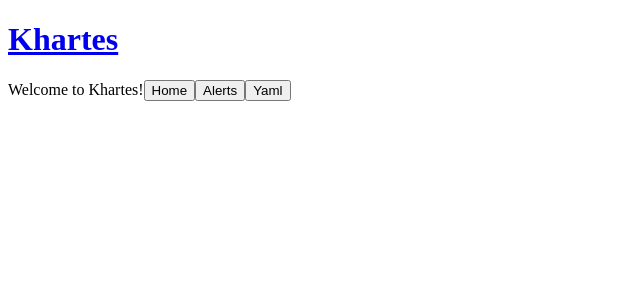
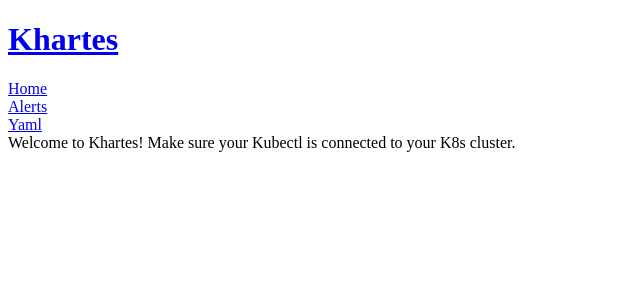
Before and after one commit to oslabs-beta/Khartes, a React app: page /#/ in a window 1280 px wide. Shown: the top 300 px of the page, without its empty margins (0-640 px from the left). Built offline with nearby package versions, Linux system fonts and the light colour scheme.

Commit message:
completed routing with navbar component

```diff
--- a/client/App.tsx
+++ b/client/App.tsx
@@ -5,10 +5,12 @@ import { HashRouter, useNavigate, Link, Route, Routes } from "react-router-dom";
 
 // import pages for React Router
 import WelcomePage from './components/WelcomePage';
+import NavBar from './components/NavBar';
 import HomePage from './components/HomePage';
 import AlertsPage from './components/AlertsPage';
 import YamlPage from './components/YamlPage';
 
+// Created frontend routes with Welcome Page default. Navbar consists of links to routes.
 const App = () => {
 
   return(
@@ -18,6 +20,7 @@ const App = () => {
           <Link to="/">
           <h1 id="company">Khartes</h1>
           </Link>
+          <NavBar />
         </div>
         <Routes>
           <Route path="/" element= {
--- a/client/components/NavBar.tsx
+++ b/client/components/NavBar.tsx
@@ -1,15 +1,16 @@
 import * as React from 'react';
+import { Link } from 'react-router-dom';
 
 const NavBar = () => {
 
 // this component will hace conditional logic if different pages need to render different Navs
 // home button, back button?
     return(
-      <div>
-        <nav>
-        <a href="/html/">HTML</a> |
-        </nav>
-      </div>
+      <nav className="nav">
+        <div className="page"><Link to='/home'><u>Home</u></Link></div>
+        <div className="page"><Link to='/alerts'><u>Alerts</u></Link></div>
+        <div className="page"><Link to='/yaml'><u>Yaml</u></Link></div>
+      </nav>
     )
   }
 
--- a/client/components/WelcomePage.tsx
+++ b/client/components/WelcomePage.tsx
@@ -6,24 +6,25 @@ const WelcomePage = () => {
 // ONLY INSIDE ROUTER PAGES
   const navigate = useNavigate();
 
+  // WE DO NOT NEED BELOW FUNCTION ANYMORE, ADDED NAV BAR
   // function to move to Home page on button click
-  const handleButton = (event: any, button: any) => {
-    if (button == "home"){
-      navigate('/home');
-    } else if (button == "alerts"){
-      navigate('/alerts');
-    } else {
-      navigate('/yaml');
-    }
-  }
+  // const handleButton = (event: any, button: any) => {
+  //   if (button == "home"){
+  //     navigate('/home');
+  //   } else if (button == "alerts"){
+  //     navigate('/alerts');
+  //   } else {
+  //     navigate('/yaml');
+  //   }
+  // }
 
   return (
     <div>
-      Welcome to Khartes!
+      Welcome to Khartes! Make sure your Kubectl is connected to your K8s cluster.
       {/* how to pass a parameter into a handle click, want to pass in name of button */}
-      <button onClick={event => handleButton(event, "home")}>Home</button>
+      {/* <button onClick={event => handleButton(event, "home")}>Home</button>
       <button onClick={event => handleButton(event, "alerts")}>Alerts</button>
-      <button onClick={event => handleButton(event, "yaml")}>Yaml</button>
+      <button onClick={event => handleButton(event, "yaml")}>Yaml</button> */}
     </div>
   )
 }
--- a/client/components/YamlPage.tsx
+++ b/client/components/YamlPage.tsx
@@ -8,6 +8,7 @@ const YamlPage = () => {
           <div>
             {/* <YamlView />
             <YamlView /> */}
+            Yaml File
           </div>
         )
       }
```
